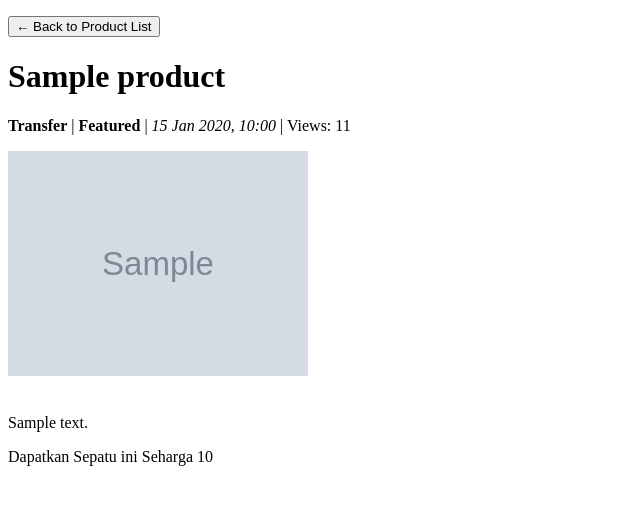
After one commit to kenziebras/playfield, a Django app: page /product/00000000-0000-0000-0000-000000000001/ in a window 1280 px wide. The commit adds this page. Shown: the top 505 px of the page, without its empty margins (0-640 px from the left). Run offline with Django 4.2, Linux system fonts and the light colour scheme; tables that the repository leaves empty hold one stand-in row (values such as "Sample post"); grey boxes marked "Sample" are stand-in pictures.

Commit message:
Tugas2 PBP

```diff
--- a/main/models.py
+++ b/main/models.py
@@ -1,7 +1,9 @@
 import uuid
 from django.db import models
+from django.utils import timezone
 
 class Product(models.Model):
+
     CATEGORY_CHOICES = [
         ('transfer', 'Transfer'),
         ('update', 'Update'),
@@ -11,30 +13,29 @@ class Product(models.Model):
         ('analysis', 'Analysis'),
     ]
 
-    # id = models.UUIDField(primary_key=True, default=uuid.uuid4, editable=False)
-    title = models.CharField(max_length=255)
-    # content = models.TextField()
-    # category = models.CharField(max_length=20, choices=CATEGORY_CHOICES, default='update')
-    # thumbnail = models.URLField(blank=True, null=True)
-    # news_views = models.PositiveIntegerField(default=0)
-    # created_at = models.DateTimeField(auto_now_add=True)
-    # is_featured = models.BooleanField(default=False)
+    id = models.UUIDField(primary_key=True, default=uuid.uuid4, editable=False)
     name = models.CharField(max_length=255)
     price = models.IntegerField()
     description = models.TextField()
     thumbnail = models.URLField(blank=True, null=True)
     category = models.CharField(max_length=20, choices=CATEGORY_CHOICES, default='update')
     is_featured = models.BooleanField(default=False)
-
+    product_views = models.PositiveIntegerField(default=0)
+    created_at = models.DateTimeField(default=timezone.now)
 
 
     def __str__(self):
         return self.title
 
-    # @property
-    # def is_news_hot(self):
-    #     return self.news_views > 20
+    @property
+    def is_product_hot(self):
+        return self.product_views > 20
 
-    # def increment_views(self):
-    #     self.news_views += 1
-    #     self.save()
+    def increment_views(self):
+        self.product_views += 1
+        self.save()
+
+# class Employee(models.Model):
+#     name = models.CharField(max_length = 255)
+#     age = models.IntegerField()
+#     persona = models.TextField()
--- /dev/null
+++ b/main/templates/base.html
@@ -0,0 +1,13 @@
+{% load static %}
+<!DOCTYPE html>
+<html lang="en">
+<head>
+    <meta charset="UTF-8" />
+    <meta name="viewport" content="width=device-width, initial-scale=1.0" />
+    {% block meta %} {% endblock meta %}
+</head>
+
+<body>
+    {% block content %} {% endblock content %}
+</body>
+</html>
--- /dev/null
+++ b/main/templates/show_product.html
@@ -0,0 +1,29 @@
+<!DOCTYPE html>
+<html lang="en">
+<head>
+    <meta charset="UTF-8">
+    <meta name="viewport" content="width=device-width, initial-scale=1.0">
+    <title>Product Detail</title>
+</head>
+<body>
+    {% extends 'base.html' %}
+    {% block content %}
+    <p><a href="{% url 'main:show_main' %}"><button>← Back to Product List</button></a></p>
+
+    <h1>{{ product.name }}</h1>
+    <p><b>{{ product.get_category_display }}</b>{% if product.is_featured %} |
+        <b>Featured</b>{% endif %}{% if product.is_product_hot %} |
+        <b>Hot</b>{% endif %} | <i>{{ product.created_at|date:"d M Y, H:i" }}</i>
+        | Views: {{ product.product_views }}</p>
+
+    {% if product.thumbnail %}
+    <img src="{{ product.thumbnail }}" alt="Product thumbnail" width="300">
+    <br /><br />
+    {% endif %}
+
+    <p>{{ product.description }}</p>
+    <p>Dapatkan Sepatu ini Seharga {{ product.price }}</p>
+
+    {% endblock content %}
+</body>
+</html>
--- a/main/urls.py
+++ b/main/urls.py
@@ -1,8 +1,15 @@
 from django.urls import path
-from main.views import show_main
+from main.views import show_main, create_product, show_product, show_xml, show_json, show_xml_by_id, show_json_by_id
+from .views import create_product, show_product
 
 app_name = 'main'
 
 urlpatterns = [
     path('', show_main, name='show_main'),
+    path('create-product/', create_product, name='create_product'),
+    path('product/<str:id>/', show_product, name='show_product'),
+    path("xml/", show_xml, name="show_xml"),
+    path("json/", show_json, name="show_json"),
+    path('xml/<str:product_id>/', show_xml_by_id, name='show_xml_by_id'),
+    path('json/<str:product_id>/', show_json_by_id, name='show_json_by_id'),
 ]
--- a/main/views.py
+++ b/main/views.py
@@ -1,11 +1,76 @@
-from django.shortcuts import render
+from django.shortcuts import render, redirect, get_object_or_404
+from main.forms import ProductForm
+from main.models import Product
+from django.http import HttpResponse
+from django.core import serializers
+
 def show_main(request):
+    product_list = Product.objects.all()
+
     context = {
         'npm' : '2406414776',
         'name': 'Kenzie Nibras Tradezqi',
-        'class': 'PBP D'
+        'class': 'PBP D',
+        'product_list' : product_list
     }
 
     return render(request, "main.html", context)
 
-# Create your views here.
+def create_product(request):
+    form = ProductForm(request.POST or None)
+
+    if form.is_valid() and request.method == "POST":
+        form.save()
+        return redirect('main:show_main')
+
+    context = {'form': form}
+    return render(request, "create_product.html", context)
+
+def show_product(request, id):
+    product = get_object_or_404(Product, pk=id)
+    product.increment_views()
+
+    context = {
+        'product': product
+    }
+
+    return render(request, "show_product.html", context)
+
+
+def show_xml_by_id(request, product_id):
+    try:
+        product_item = Product.objects.get(pk=product_id)
+        xml_data = serializers.serialize("xml", [product_item])
+        return HttpResponse(xml_data, content_type="application/xml")
+    except Product.DoesNotExist:
+        return HttpResponse(status=404)
+
+def show_json_by_id(request, product_id):
+    try:
+        product_item = Product.objects.get(pk=product_id)
+        json_data = serializers.serialize("json", [product_item])
+        return HttpResponse(json_data, content_type="application/json")
+    except Product.DoesNotExist:
+        return HttpResponse(status=404)
+
+def show_xml(request):
+    products = Product.objects.all()
+    xml_data = serializers.serialize("xml", products)
+    return HttpResponse(xml_data, content_type="application/xml")
+
+def show_json(request):
+    products = Product.objects.all()
+    json_data = serializers.serialize("json", products)
+    return HttpResponse(json_data, content_type="application/json")
+
+
+# def add_employee(request):
+#     employee = Employee.objects.create(
+#         name = "Adam",
+#         age = 20,
+#         persona = "Mahasiswa Fasilkom Angkatan 2007"
+#     )
+
+#     return HttpResponse(content = employee.name)
+
+# # Create your views here.
```
Also changed, not shown: main/forms.py (added, +7 -0 lines), main/templates/create_product.html (added, +28 -0 lines), main/templates/main.html (+43 -1 lines), playfield/settings.py (+5 -3 lines), main/migrations/0003_product_content_product_created_at_and_more.py (added), main/migrations/0004_remove_product_content_remove_product_title.py (added).
